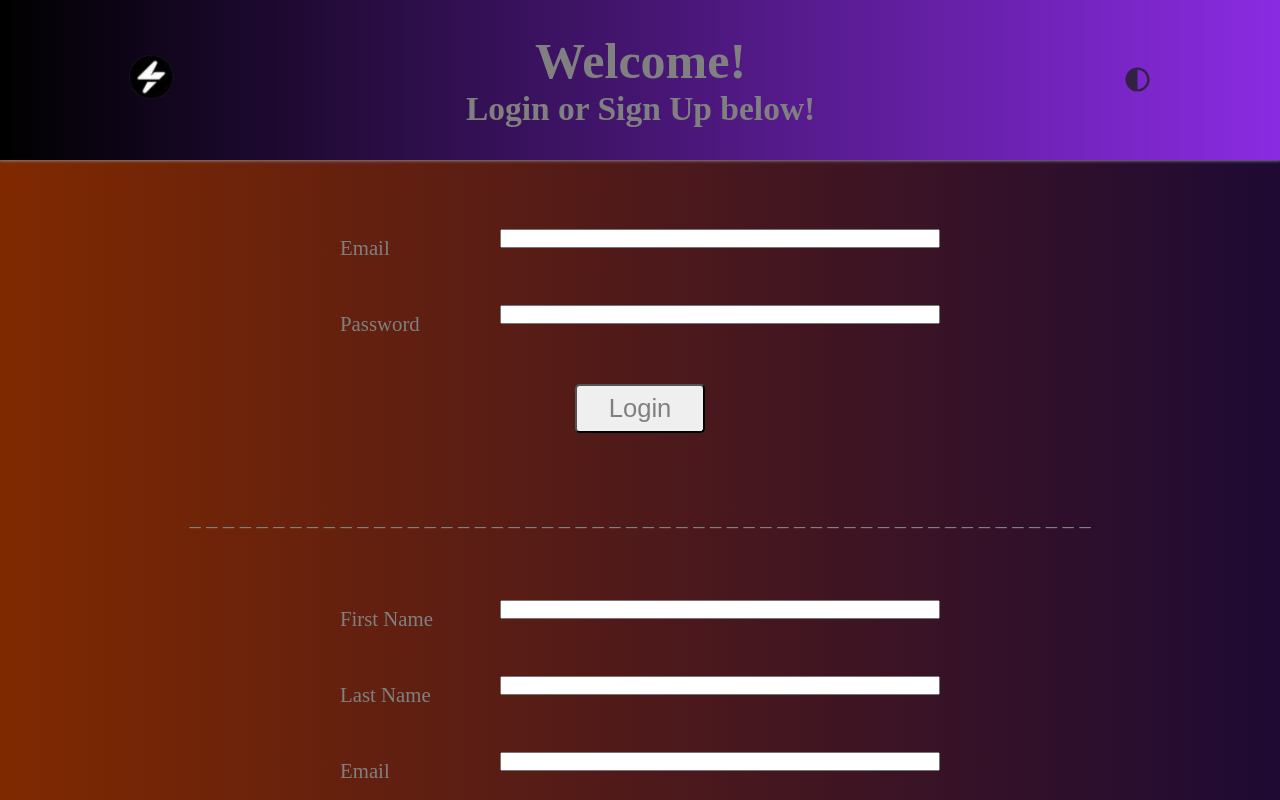
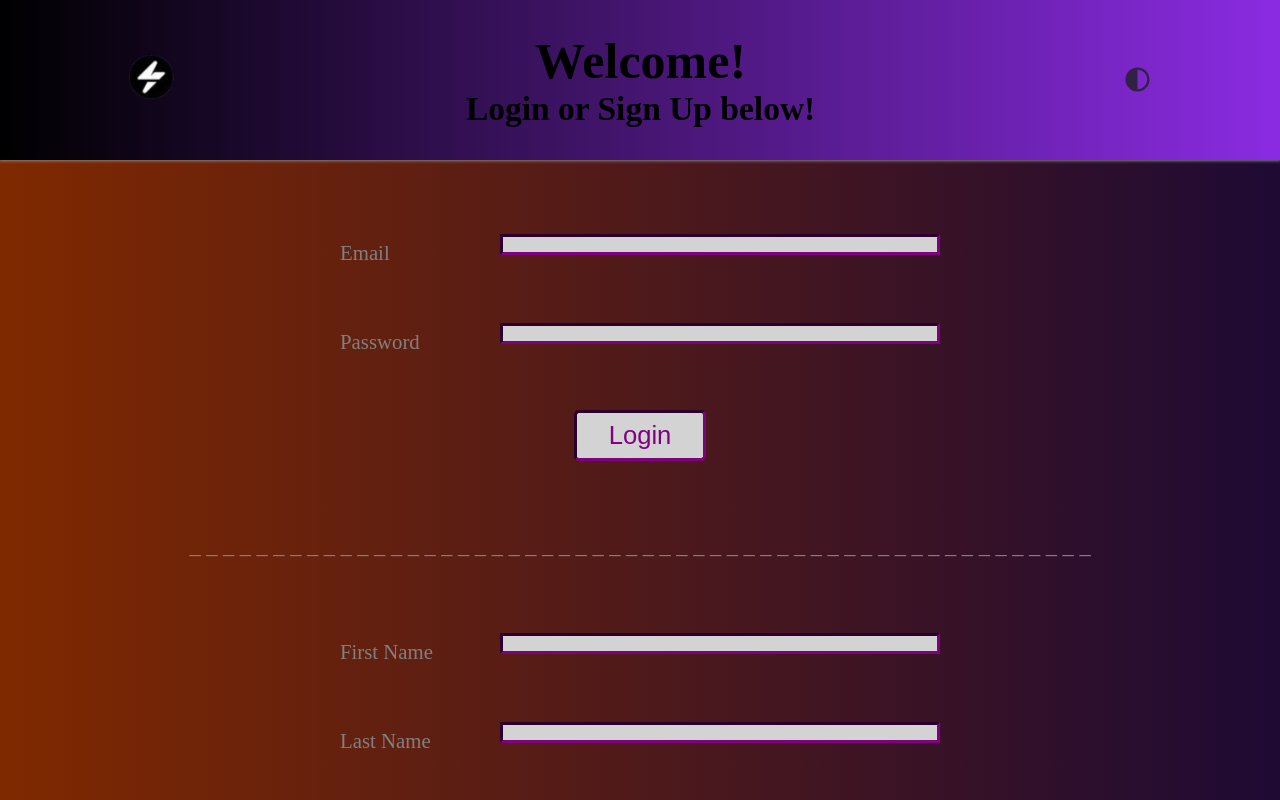
Before and after one commit to ebrest993/FamFilter, a React (Vite) app in the folder client/: page /login in a window 1280 px wide. Shown: the top 800 px of the page. Built offline with nearby package versions, Linux system fonts and the light colour scheme.

Commit message:
updated textboxes on login/signup screen

```diff
--- a/client/src/app.scss
+++ b/client/src/app.scss
@@ -7,4 +7,5 @@
   display: block;
   align-content: center;
   text-align: center;
+  color: grey;
 }
--- a/client/src/components/Login/style.scss
+++ b/client/src/components/Login/style.scss
@@ -21,11 +21,13 @@
         }
 
         button {
+            display: flex;
             border-radius: 0.3rem;
             padding: 0.5rem 2rem;
             font-size: 1.6rem;
+            color: purple;
             margin: 1rem auto;
-        }
+            }
     }
     color: grey;
 }
--- a/client/src/components/Signup/style.scss
+++ b/client/src/components/Signup/style.scss
@@ -21,11 +21,13 @@
         }
 
         button {
+            display: flex;
             border-radius: 0.3rem;
             padding: 0.5rem 2rem;
             font-size: 1.6rem;
+            color: purple;
             margin: 1rem auto;
-        }
+            }
     }
     color: grey;
 }
--- a/client/src/pages/Create/style.scss
+++ b/client/src/pages/Create/style.scss
@@ -1,25 +1,30 @@
-*{
-    color: grey;
- }
-
  Input, textarea {
     display: flex;
     flex-direction: column;
     width: 95%;
     max-width: 600px;
     margin: auto;
+
+}
+
+Input, textarea, button {
+    border-style: inset;
+    border-width: 3px ;
+    border-color: purple;
+    background-color: lightgrey;
 }
 
 Label {
     display: flex;
     flex-direction: column;
-    margin-top: 20px;
+    margin-top: 25px;
+    margin-bottom: 8px;
+    color: grey;
 }
 
 textarea {
     height: 100px;
     max-height: 400px;
-    background-color: white;
 }
 
 .form-label {
@@ -31,5 +36,6 @@ button {
     border-radius: 0.3rem;
     padding: 0.5rem 2rem;
     font-size: 1.6rem;
+    color: purple;
     margin: 1rem auto;
     }
```
